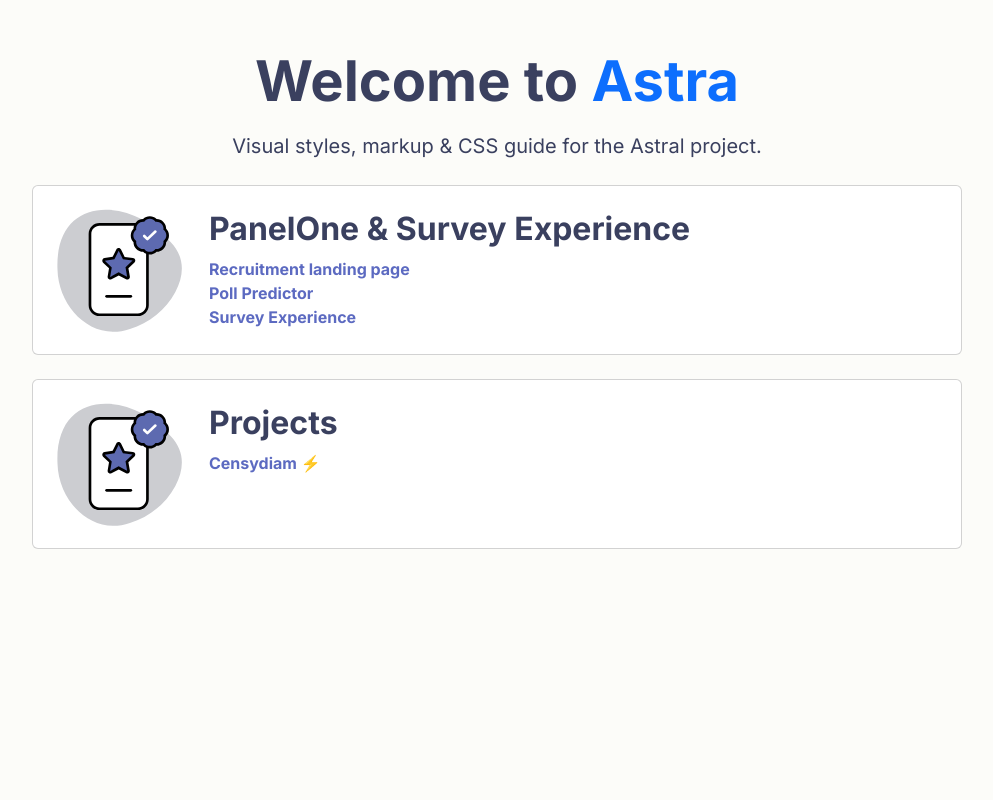
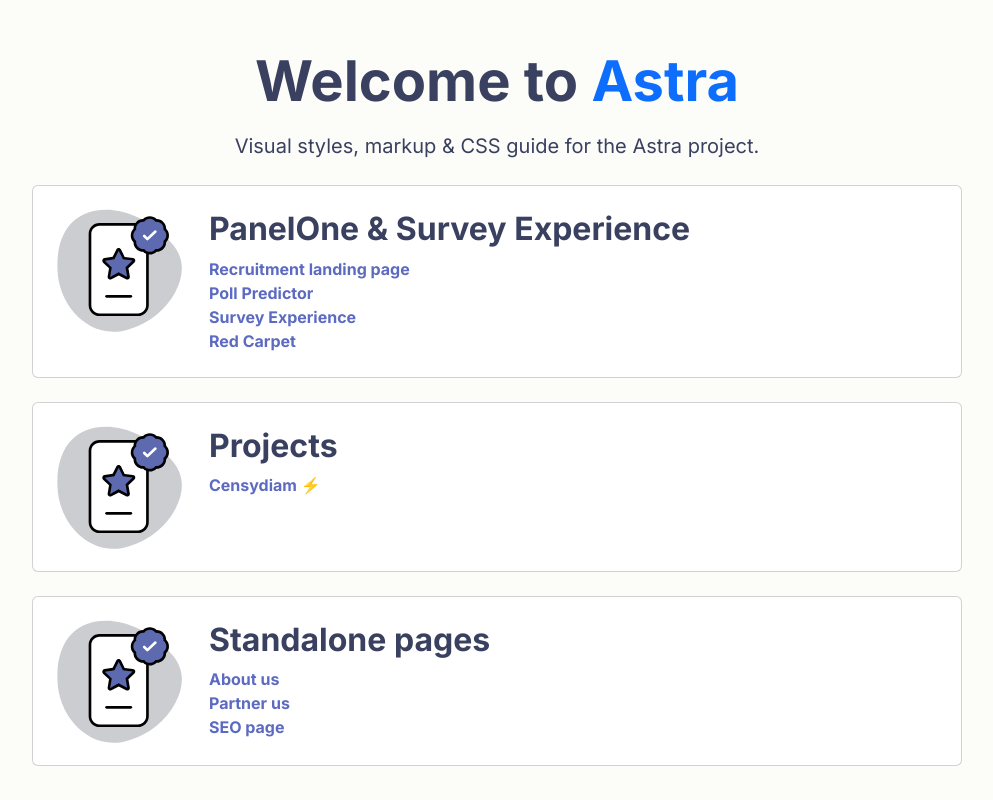
Before and after one commit to nicozica/astra, an Astro site: page / in a window 1280 px wide. Shown: the whole page, without its empty margins (143-1136 px from the left). Built offline with nearby package versions, Linux system fonts and the light colour scheme; Astro itself is replaced by a stand-in of ours; a web font is replaced by a local one.

Commit message:
New routing

```diff
--- a/src/pages/index.astro
+++ b/src/pages/index.astro
@@ -10,7 +10,7 @@ import iconPanelone from '../assets/images/prototype/panelone.svg';
 	<main class="container">
 		<h1 class="display-4 text-center mt-md-5 mb-3">Welcome to <span class="text-primary">Astra</span></h1>
 		<p class="lead fw-bold text-center mb-4">
-			Visual styles, markup & CSS guide for the Astral project.
+			Visual styles, markup & CSS guide for the Astra project.
 		</p>
 		<ul role="list" class="list-unstyled col-lg-10 offset-lg-1">
 			<li>
@@ -23,9 +23,10 @@ import iconPanelone from '../assets/images/prototype/panelone.svg';
 							<div class="card-body">
 								<h2 class="card-title h3">PanelOne & Survey Experience</h2>
 								<ul class="list-unstyled fs-6">
-									<li><a href="recruitment/step_01_current" class="text-decoration-none">Recruitment landing page</a></li>
-									<li><a href="pollpredictor/intro&brand=panelone" class="text-decoration-none">Poll Predictor</a></li>
-									<li><a href="fish/gdpr_compliance&brand=panelone&progressive_points=persistent" class="text-decoration-none">Survey Experience</a></li>
+									<li><a href="p1/recruiment/" class="text-decoration-none">Recruitment landing page</a></li>
+									<li><a href="p1/pollpredictor/" class="text-decoration-none">Poll Predictor</a></li>
+									<li><a href="p1/survey-xp/" class="text-decoration-none">Survey Experience</a></li>
+									<li><a href="p1/red-carpet" class="text-decoration-none">Red Carpet</a></li>
 								</ul>
 							</div><!-- /.card-body -->
 						</div><!-- /.col-10 -->
@@ -51,6 +52,26 @@ import iconPanelone from '../assets/images/prototype/panelone.svg';
 				</div><!-- /.card -->
 			</li>
 
+			<li>
+				<div class="card py-2 px-2 mt-4">
+					<div class="row g-0">
+						<div class="col-2 text-center">
+							<Image src={iconPanelone} class="img-fluid" alt="PanelOne" />
+						</div><!-- /.col-2 -->
+						<div class="col-10">
+							<div class="card-body">
+								<h2 class="card-title h3">Standalone pages</h2>
+								<ul class="list-unstyled fs-6">
+									<li><a href="recruitment/step_01_current" class="text-decoration-none">About us</a></li>
+									<li><a href="pollpredictor/intro&brand=panelone" class="text-decoration-none">Partner us</a></li>
+									<li><a href="fish/gdpr_compliance&brand=panelone&progressive_points=persistent" class="text-decoration-none">SEO page</a></li>
+								</ul>
+							</div><!-- /.card-body -->
+						</div><!-- /.col-10 -->
+					</div><!-- /.row -->
+				</div><!-- /.card -->
+			</li>
+
 		</ul>
 	</main>
 </Layout>
```
